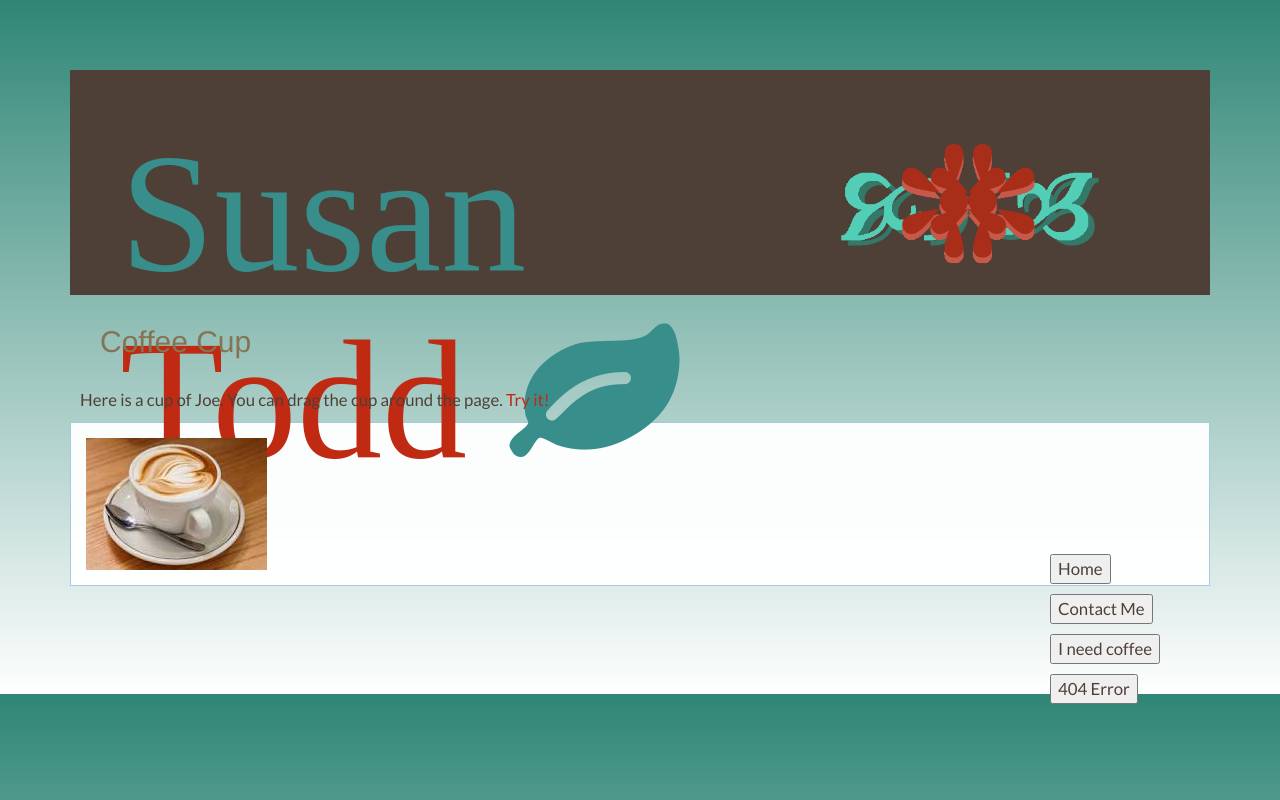
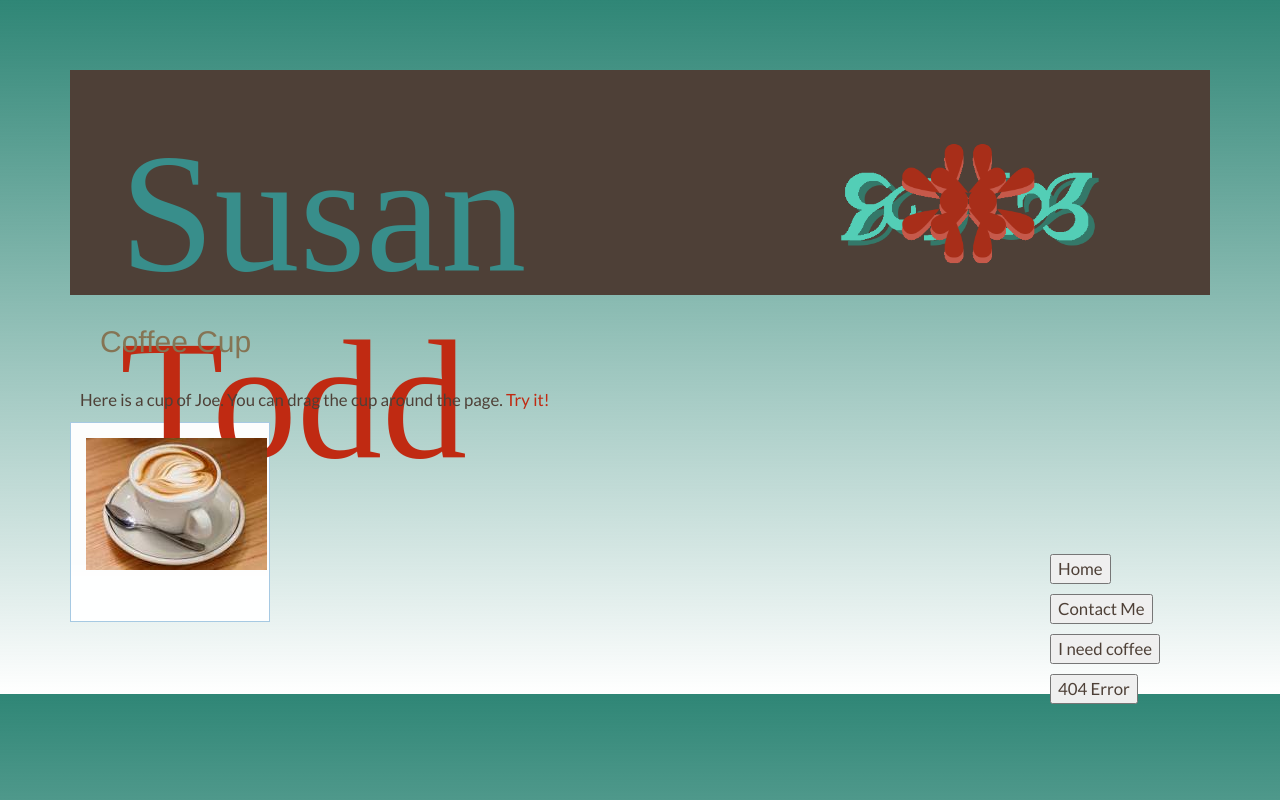
Before and after one commit to lion21/graphicalGraffiti, a plain HTML site: page coffee.html in a window 1280 px wide. Drawn offline with nearby package versions, Linux system fonts and the light colour scheme; files that its build step writes are made by us from their sources; files whose address does not match are found by name.

```diff
--- a/coffee.html
+++ b/coffee.html
@@ -27,7 +27,7 @@
 
         <header>
         <p><span class="flower"><img src="images/transparent_graphicalGraffiti_banner.png" width="400" height="200"/></span></p>
-        <h1 class="app_name">Susan <span class="red">Todd</span> <i class="fa fa-leaf fa - 3x"/></i></h1>
+        <h1 class="app_name">Susan <span class="red">Todd</span></h1>
 
         <div id="nav">
 
@@ -69,9 +69,9 @@
           <p>Here is a cup of Joe. You can drag the cup around the page. <span class="red">Try it!</span></p>
 
           <div id="draggable" class="ui-widget-content" >
-
-          <img src="images/coffee_cup.jpg" alt="picture of a cup of coffee"/>
-
+            <div id="selectable">
+                <img src="images/coffee_cup.jpg" alt="picture of a cup of coffee"/>
+            </div><!--close selectable-->
           </div><!--close drag-->
 
     </div><!--close content-->
--- a/css/main.css
+++ b/css/main.css
@@ -203,3 +203,7 @@
 #submit{
 	padding:10px;
 }
+#draggable{
+	width:200px;
+	height:200px;
+}
```
Also changed, not shown: 404.html (+1 -1 lines).
